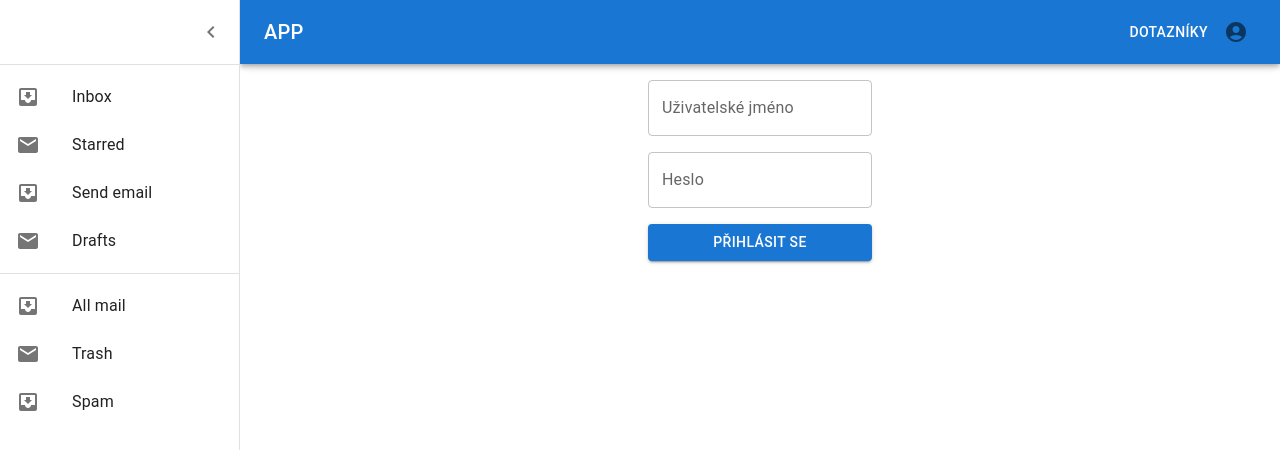
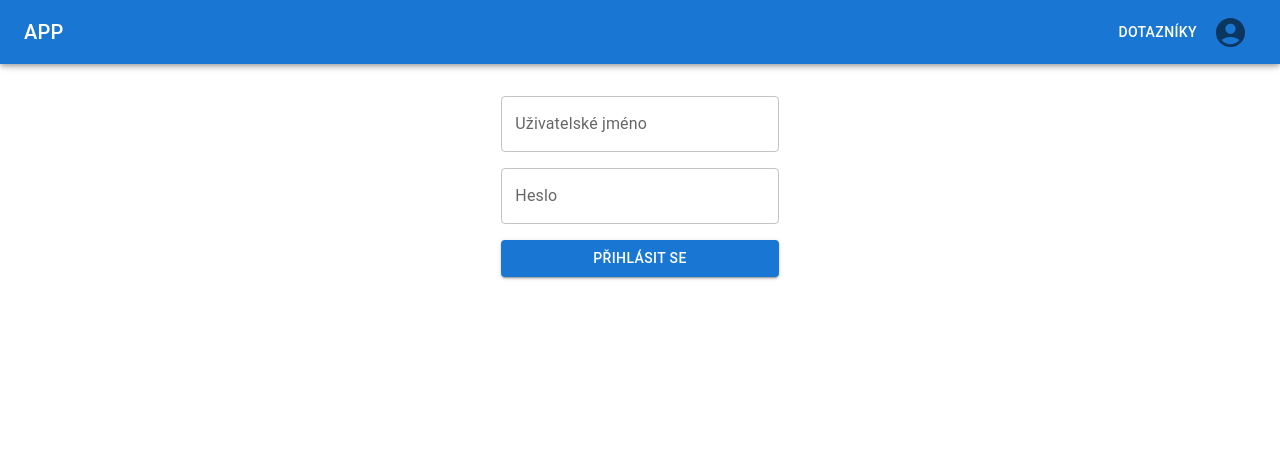
Before and after one commit to matew312/qnaire, a React app in the folder qnaire/frontend/: page /login/ in a window 1280 px wide. Shown: the top 450 px of the page. Built offline with nearby package versions, Linux system fonts and the light colour scheme; the HTML template or start-up script is replaced by a standard one.

Commit message:
drawer actions based on current page

```diff
--- /dev/null
+++ b/qnaire/frontend/src/PageAction.js
@@ -0,0 +1,7 @@
+export class PageAction {
+    constructor(name, icon, callback) {
+        this.name = name;
+        this.icon = icon;
+        this.callback = callback;
+    }
+}
--- a/qnaire/frontend/src/components/App.js
+++ b/qnaire/frontend/src/components/App.js
@@ -10,23 +10,24 @@ import { LoginPage } from "./pages/LoginPage";
 import { AppStructure } from "./AppStructure";
 import { useAuth } from "../auth";
 import { AuthOnlyOutlet } from "./AuthOnlyOutlet";
+import { AppContextProvider } from "./AppContextProvider";
+import Cookies from "universal-cookie";
 
 function App() {
   const auth = useAuth();
 
+  console.log(auth.isAuthenticated);
+
   return (
     <div>
       <BrowserRouter>
+        <AppContextProvider>
           <AppStructure auth={auth}>
             {/* <Container> */}
-          <Grid container >
+            <Grid container mt={2}>
               <Grid item xs={12} md={10} lg={8} m="auto">
                 <Routes>
                   <Route path="login" element={<LoginPage auth={auth} />} />
-                <Route path="/" element={<AuthOnlyOutlet auth={auth} />}>
-                  <Route path="" element={<QnairesPage />} />
-                  <Route path="questionnaires" element={<QnairesPage />} />
-                  <Route path="questionnaires/:id" element={<CreationPage />} />
                   <Route
                     path="questionnaires/:id/respond"
                     element={<ResponsePage />}
@@ -35,12 +36,20 @@ function App() {
                     path="questionnaires/:id/respond/:privateId"
                     element={<ResponsePage />}
                   />
+                  <Route path="/" element={<AuthOnlyOutlet auth={auth} />}>
+                    <Route path="" element={<QnairesPage />} />
+                    <Route path="questionnaires" element={<QnairesPage />} />
+                    <Route
+                      path="questionnaires/:id"
+                      element={<CreationPage />}
+                    />
                   </Route>
                 </Routes>
               </Grid>
             </Grid>
             {/* </Container> */}
           </AppStructure>
+        </AppContextProvider>
       </BrowserRouter>
     </div>
   );
--- /dev/null
+++ b/qnaire/frontend/src/components/AppContextProvider.js
@@ -0,0 +1,26 @@
+import React, { useContext, useState } from "react";
+
+const AppContext = React.createContext();
+
+const initialState = { pageActions: [] };
+
+export function AppContextProvider({ children }) {
+  const [state, setState] = useState(initialState);
+
+  function setPageActions(pageActions) {
+    setState((state) => {
+      return { ...state, pageActions };
+    });
+  }
+
+  const value = {
+    ...state,
+    setPageActions,
+  };
+
+  return <AppContext.Provider value={value}>{children}</AppContext.Provider>;
+}
+
+export function useAppContext() {
+  return useContext(AppContext);
+}
--- a/qnaire/frontend/src/components/AppStructure.js
+++ b/qnaire/frontend/src/components/AppStructure.js
@@ -21,6 +21,8 @@ import Button from "@mui/material/Button";
 import AccountCircleIcon from "@mui/icons-material/AccountCircle";
 
 import { IconMenu } from "./basic/IconMenu";
+import { useAppContext } from "./AppContextProvider";
+import { useNavigate } from "react-router-dom";
 
 const drawerWidth = 240;
 
@@ -83,11 +85,26 @@ export function AppStructure({ auth, children }) {
         path: "/login",
       };
 
-  const pages = [{ name: "Dotazníky", path: "/questionnaires" }];
+  function performAction(item) {
+    setOpen(false); //nav actions will close the drawer if it's open
+
+    if (!item) {
+      return;
+    }
+
+    if (item.path) {
+      return navigate(item.path);
+    } else if (item.callback) {
+      item.callback(navigate);
+    }
+  }
+  const navigate = useNavigate();
+  const navActions = [{ name: "Dotazníky", path: "/questionnaires" }];
   const settings = [loginOrLogoutItem];
+  const { pageActions } = useAppContext();
 
   const theme = useTheme();
-  const [open, setOpen] = React.useState(true);
+  const [open, setOpen] = React.useState(auth.isAuthenticated);
 
   const handleDrawerOpen = () => {
     setOpen(true);
@@ -102,6 +119,8 @@ export function AppStructure({ auth, children }) {
       {/* <CssBaseline /> */}
       <AppBar position="fixed" open={open}>
         <Toolbar>
+          {/* Allow toggle button only when authenticated */}
+          {auth.isAuthenticated && (
             <IconButton
               color="inherit"
               aria-label="open drawer"
@@ -111,6 +130,7 @@ export function AppStructure({ auth, children }) {
             >
               <MenuIcon />
             </IconButton>
+          )}
           <Typography
             variant="h6"
             noWrap
@@ -120,12 +140,20 @@ export function AppStructure({ auth, children }) {
           >
             APP
           </Typography>
-          {pages.map((page) => (
-            <Button color="inherit" key={page.name}>
-              {page.name}
+          {navActions.map((action) => (
+            <Button
+              color="inherit"
+              key={action.name}
+              onClick={() => performAction(action)}
+            >
+              {action.name}
             </Button>
           ))}
-          <IconMenu title="Můj účet" items={settings} iconElement={<AccountCircleIcon />} />
+          <IconMenu
+            title="Můj účet"
+            items={settings}
+            iconElement={<AccountCircleIcon fontSize="large" />}
+          />
         </Toolbar>
       </AppBar>
       <Drawer
@@ -152,16 +180,14 @@ export function AppStructure({ auth, children }) {
         </DrawerHeader>
         <Divider />
         <List>
-          {["Inbox", "Starred", "Send email", "Drafts"].map((text, index) => (
-            <ListItem button key={text}>
-              <ListItemIcon>
-                {index % 2 === 0 ? <InboxIcon /> : <MailIcon />}
-              </ListItemIcon>
-              <ListItemText primary={text} />
+          {pageActions.map((action) => (
+            <ListItem button key={action.name} onClick={action.callback}>
+              <ListItemIcon>{action.icon}</ListItemIcon>
+              <ListItemText primary={action.name} />
             </ListItem>
           ))}
         </List>
-        <Divider />
+        {/* <Divider />
         <List>
           {["All mail", "Trash", "Spam"].map((text, index) => (
             <ListItem button key={text}>
@@ -171,7 +197,7 @@ export function AppStructure({ auth, children }) {
               <ListItemText primary={text} />
             </ListItem>
           ))}
-        </List>
+        </List> */}
       </Drawer>
       <Main open={open}>
         <DrawerHeader />
--- a/qnaire/frontend/src/components/AuthOnlyOutlet.js
+++ b/qnaire/frontend/src/components/AuthOnlyOutlet.js
@@ -3,5 +3,7 @@ import { Navigate, Outlet } from "react-router-dom";
 
 export function AuthOnlyOutlet({ auth }) {
   //Outlet contains all the child routes. Render them only if authenticated.
-  return auth.isAuthenticated ? <Outlet /> : <Navigate to="/login" />;
+  console.log("outlet");
+  console.log(document.cookie);
+  return auth.isAuthenticated ? <Outlet /> : <Navigate to="/login/" />;
 }
--- a/qnaire/frontend/src/components/QnaireContextProvider.js
+++ b/qnaire/frontend/src/components/QnaireContextProvider.js
@@ -1,8 +1,18 @@
-import React, { useReducer, useContext, useRef, useEffect } from "react";
+import React, {
+  useReducer,
+  useContext,
+  useRef,
+  useEffect,
+  useMemo,
+} from "react";
+import AddBoxIcon from "@mui/icons-material/AddBox";
+import AddIcon from "@mui/icons-material/Add";
 import { reducer, ActionTypes } from "../reducers";
 import { GET, PATCH, POST, DELETE } from "../request";
 import { ComponentId } from "../ComponentId";
 import { Resources } from "../Resources";
+import { useAppContext } from "./AppContextProvider";
+import { PageAction } from "../PageAction";
 
 const UPDATE_TIMEOUT = 750;
 
@@ -102,6 +112,12 @@ export function QnaireContextProvider({ id, children }) {
     update(Resources.CHOICES, id, updatedData);
   }
 
+  function createQuestion() {}
+
+  function createSection() {
+    console.log("create seciton");
+  }
+
   function paste(type, id) {}
 
   //no need to useMemo here, because there is no parent component to QnaireContextProvider which could rerender it.
@@ -119,6 +135,18 @@ export function QnaireContextProvider({ id, children }) {
     updateChoice,
   };
 
+  const { setPageActions } = useAppContext();
+
+  //set page actions on initial render
+  useEffect(() => {
+    const pageActions = [
+      new PageAction("Přidat sekci", <AddBoxIcon />, createSection),
+      new PageAction("Přidat otázku", <AddIcon />, createQuestion),
+    ];
+    setPageActions(pageActions);
+    // return () => setPageActions([]);
+  }, []);
+
   return (
     <QnaireContext.Provider value={value}>{children}</QnaireContext.Provider>
   );
--- a/qnaire/frontend/src/components/pages/LoginPage.js
+++ b/qnaire/frontend/src/components/pages/LoginPage.js
@@ -19,11 +19,11 @@ export function LoginPage({ auth }) {
   const [errorText, setErrorText] = useState("");
   const navigate = useNavigate();
 
+
   function login(values) {
     POST("auth", values, false)
       .then((data) => {
         auth.authenticate(data);
-        navigate("/");
       })
       .catch((err) => {
         setErrorText("Nesprávné údaje.");
--- a/qnaire/frontend/src/components/pages/QnairesPage.js
+++ b/qnaire/frontend/src/components/pages/QnairesPage.js
@@ -2,10 +2,14 @@ import React, { useEffect } from "react";
 import { useParams } from "react-router-dom";
 import { useRequireAuth } from "../../auth";
 import { GET } from "../../request";
+import { useAppContext } from "../AppContextProvider";
 
 export function QnairesPage() {
 
   useEffect(() => GET("questionnaires"));
 
+  const {setPageActions} = useAppContext();
+  useEffect(() => setPageActions([]), [])
+
   return <h1>Qnaires page</h1>;
 }
```
Also changed, not shown: qnaire/frontend/static/frontend/main.js, qnaire/frontend/static/frontend/main.js.LICENSE.txt. Lines whose indentation alone changed are shown as unchanged.
